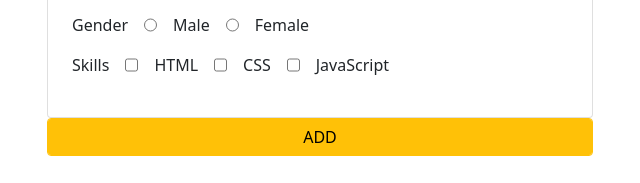
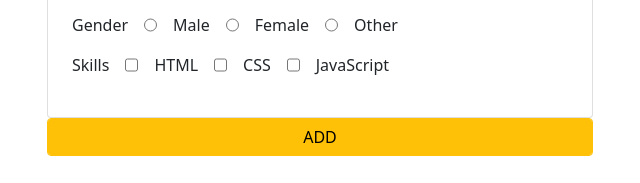
Before and after one commit to ShreyKhanduja/Student-Registration-Form-LGMVIP-, a plain HTML site: page Index.html in a window 1280 px wide. Shown: the part 438-621 px from the top of the page, 35-675 px from the left. Drawn offline with nearby package versions, Linux system fonts and the light colour scheme.

Commit message:
Update Index.html

```diff
--- a/Index.html
+++ b/Index.html
@@ -102,6 +102,8 @@
               Male
               <input type="radio" id="gender__f" name="gender" value="Female" />
               Female
+              <input type="radio" id="gender__o" name="gender" value="Other" />
+              Other
             </div>
 
             <div class="mb-3 d-flex gap-3" id="skills">
```
